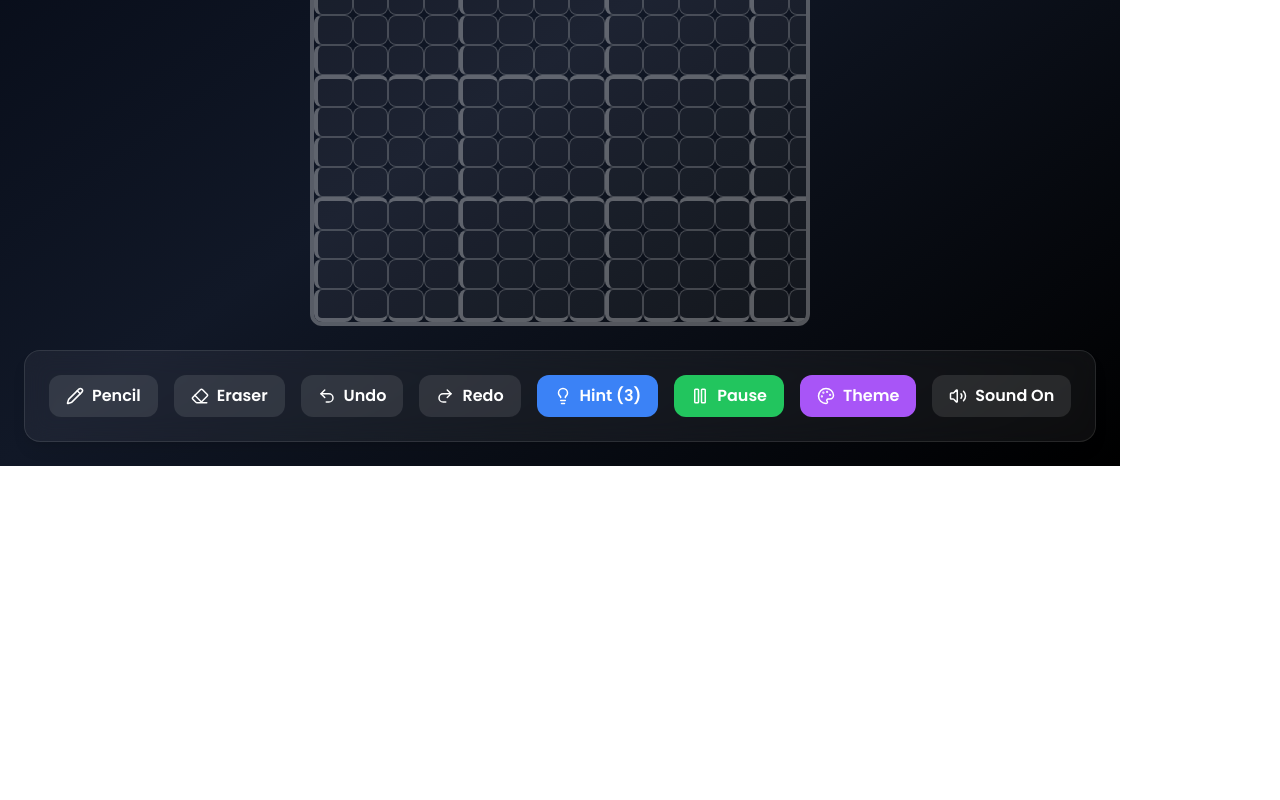
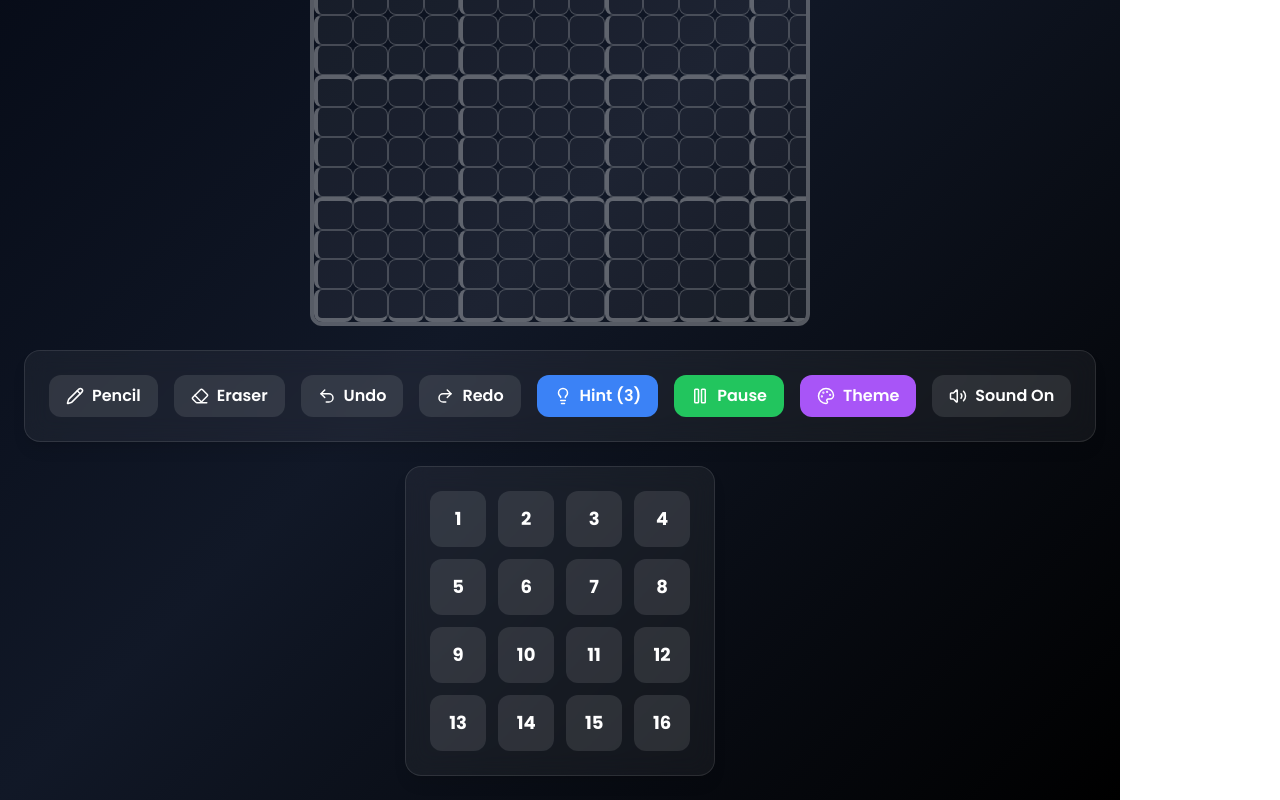
Before and after one commit to prajapati-mahi/SudokuVerse, a React (Vite) app in the folder client/: page /game/1/1 in a window 1280 px wide. Shown: the part 355-1155 px from the top of the page. Before the commit the page ends 821 px from the top, so only its background shows below. Built offline with nearby package versions, Linux system fonts and the light colour scheme.

Commit message:
Added NumberPad component for 2x2, 3x3 and 4x4 Sudoku

```diff
--- /dev/null
+++ b/client/src/components/NumberPad.jsx
@@ -0,0 +1,32 @@
+export default function NumberPad({ size, onNumberClick }) {
+  const maxNumber = size === "2x2" ? 4 : size === "3x3" ? 9 : 16;
+
+  const numbers = Array.from({ length: maxNumber }, (_, i) => i + 1);
+
+  return (
+    <div className="mt-6 flex justify-center">
+      <div
+        className="grid gap-3 bg-white/5 border border-white/10 rounded-2xl p-6 shadow-lg backdrop-blur-md"
+        style={{
+          gridTemplateColumns:
+            maxNumber === 4
+              ? "repeat(4, 1fr)"
+              : maxNumber === 9
+              ? "repeat(3, 1fr)"
+              : "repeat(4, 1fr)",
+        }}
+      >
+        {numbers.map((num) => (
+          <button
+            key={num}
+            onClick={() => onNumberClick(num)}
+            className="w-14 h-14 rounded-xl bg-white/10 text-white font-bold text-lg hover:bg-blue-500/40 transition duration-200 flex items-center justify-center"
+          >
+            {num}
+          </button>
+
+        ))}
+      </div>
+    </div>
+  );
+}
--- a/client/src/pages/Game.jsx
+++ b/client/src/pages/Game.jsx
@@ -1,13 +1,16 @@
 import { useState } from "react";
 import { useParams } from "react-router-dom";
+
 import SudokuBoard from "../components/SudokuBoard";
 import GameControls from "../components/GameControls";
+import NumberPad from "../components/NumberPad";
 
 export default function Game() {
   const { size, difficulty } = useParams();
 
   const gridSize = size === "2x2" ? 4 : size === "3x3" ? 9 : 16;
 
+  // Temporary empty board for testing
   const initialBoard = Array.from({ length: gridSize }, () =>
     Array.from({ length: gridSize }, () => 0)
   );
@@ -22,7 +25,7 @@ export default function Game() {
   const [theme, setTheme] = useState("classic");
   const [isSoundOn, setIsSoundOn] = useState(true);
 
-  // Dummy functions (we will implement properly later)
+  // Dummy functions (logic will be added later)
   const handleEraser = () => {
     alert("Eraser clicked (logic will be added later)");
   };
@@ -44,6 +47,10 @@ export default function Game() {
 
   const handlePause = () => {
     setIsPaused(!isPaused);
+  };
+
+  const handleNumberClick = (num) => {
+    alert(`You clicked number: ${num}`);
   };
 
   return (
@@ -77,6 +84,9 @@ export default function Game() {
         isSoundOn={isSoundOn}
         setIsSoundOn={setIsSoundOn}
       />
+
+      {/* Number Pad */}
+      <NumberPad size={size} onNumberClick={handleNumberClick} />
     </div>
   );
 }
```
